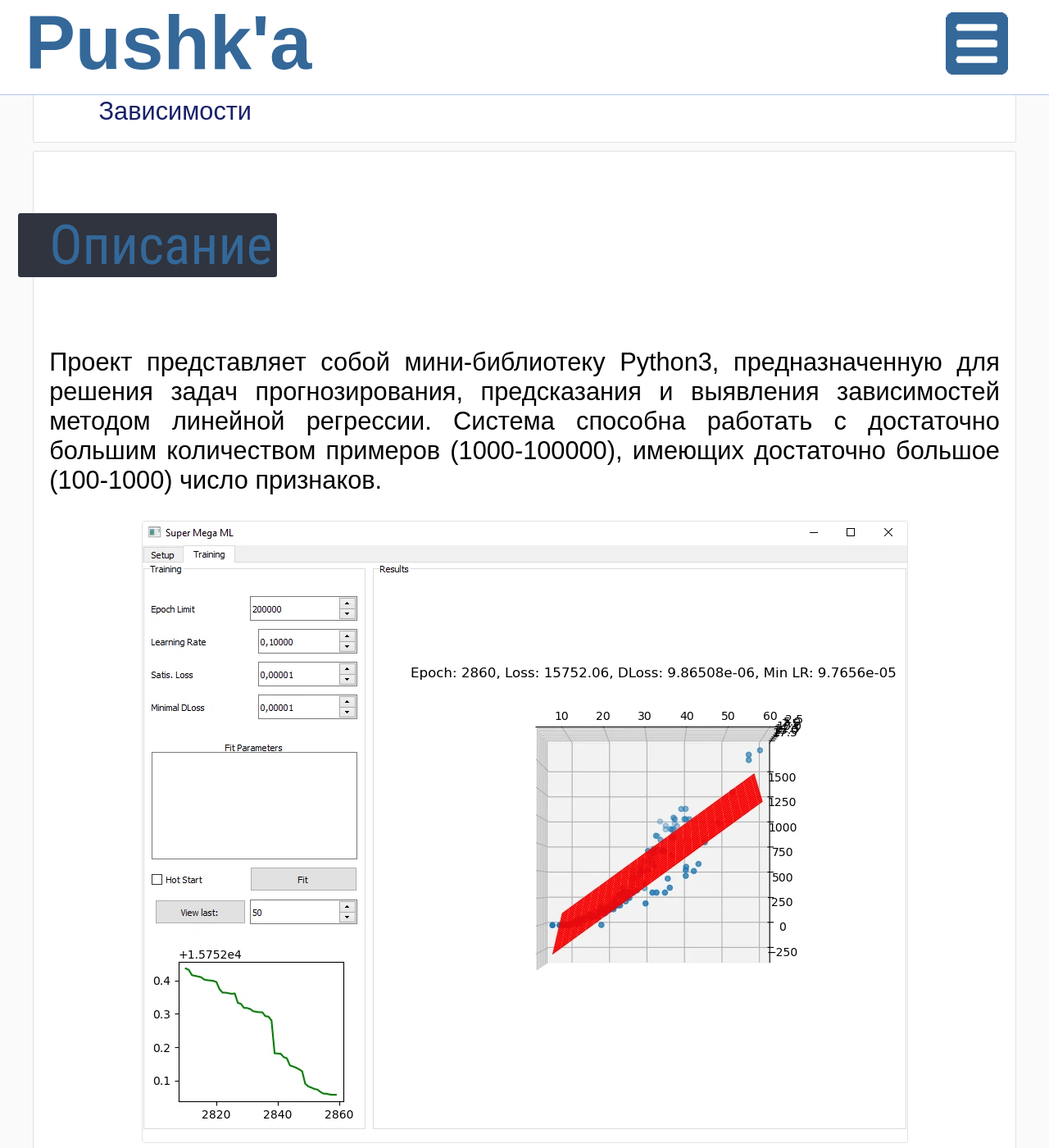
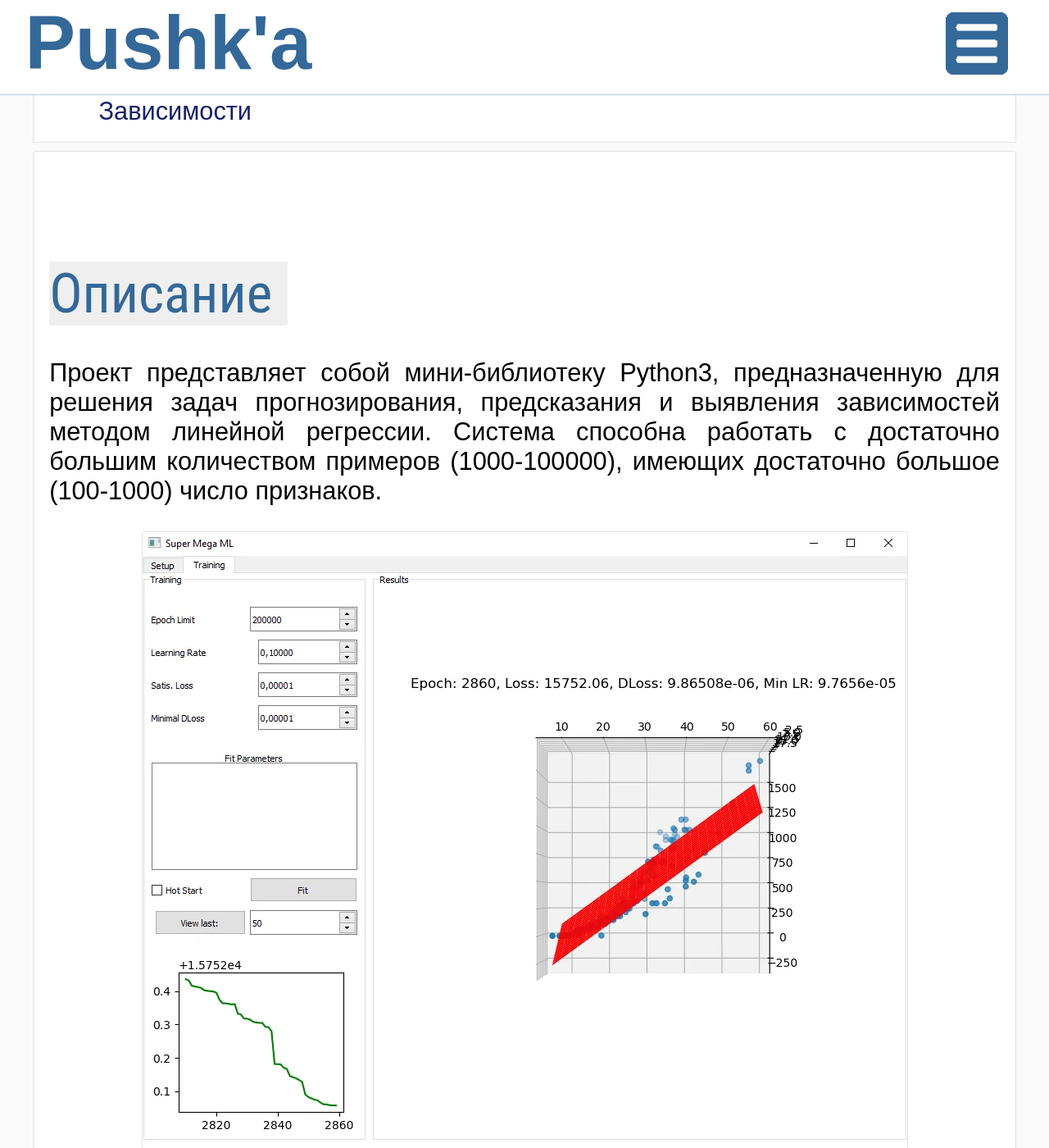
Before and after one commit to slavakievsky/slavakievsky.github.io, a Jekyll site: the page built from _pets/2020-05-27-qt-regression-grad.md, in a window 1280 px wide and 1400 px high, scrolled down 447 px. Shown: the whole window at 82% size. Built offline with Jekyll 4.4.1, drawn with Linux system fonts in a browser that asks for light colours; formulas are drawn with MathJax 3.

Commit message:
(Fix) headers more contrast and more cool

```diff
--- a/_sass/post-preview.sass
+++ b/_sass/post-preview.sass
@@ -11,8 +11,8 @@
     color: $text__color_clickable
     margin-bottom: 0
     margin-left: -2rem
-    padding-left: 2rem
-    background-color: $table__color_head
+    padding: 0 .5rem 0 2rem
+    background-color: $table__color_hover
     border-radius: 3px
     &::before
       margin-left: -2.1rem
@@ -37,7 +37,6 @@
   .post-preview
     &__title
       display: inline-block
-      margin: .5rem
       font-size: $text__size_big_touchscreen
       &::before
         content: none
--- a/_sass/post.sass
+++ b/_sass/post.sass
@@ -16,14 +16,21 @@
   h2,h3,h4
     font-size: 2rem
     color: $text__color_head_post
+    margin-top: 0
+    margin-bottom: .5rem
+    &::before
+      content: ""
+      height: $header__height_touch
+      display: block
+      width: 115%
   h2
     display: inline-block
-    background-color: $table__color_head
-    margin-left: -2rem
-    padding-left: 2rem
-    padding-right: .3rem
+    font-size: 3.5rem
+    padding-right: 1rem
+    background-color: $table__color_hover
     border-radius: 3px
-    font-size: 3.5rem
+    &::before
+      background-color: $background__color_foreground
   h3
     font-size: 2.5rem
   a img
```
